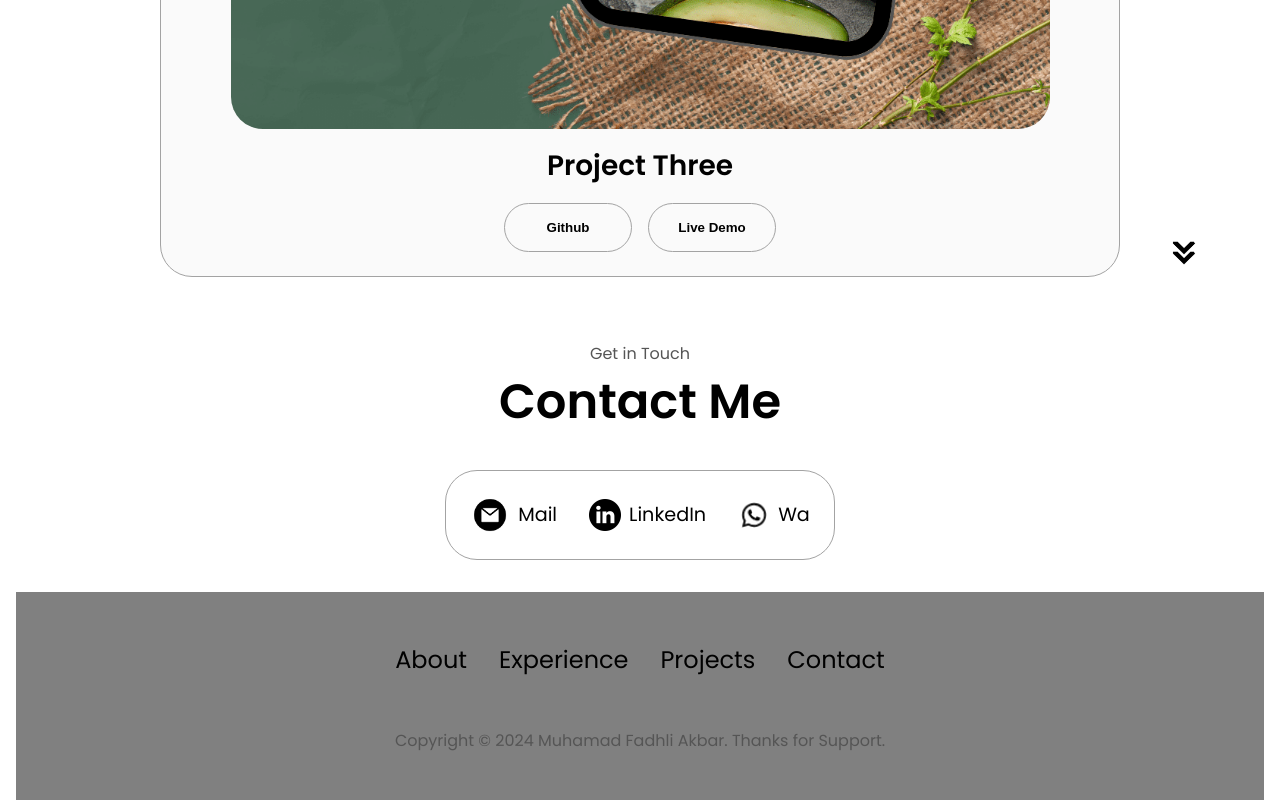
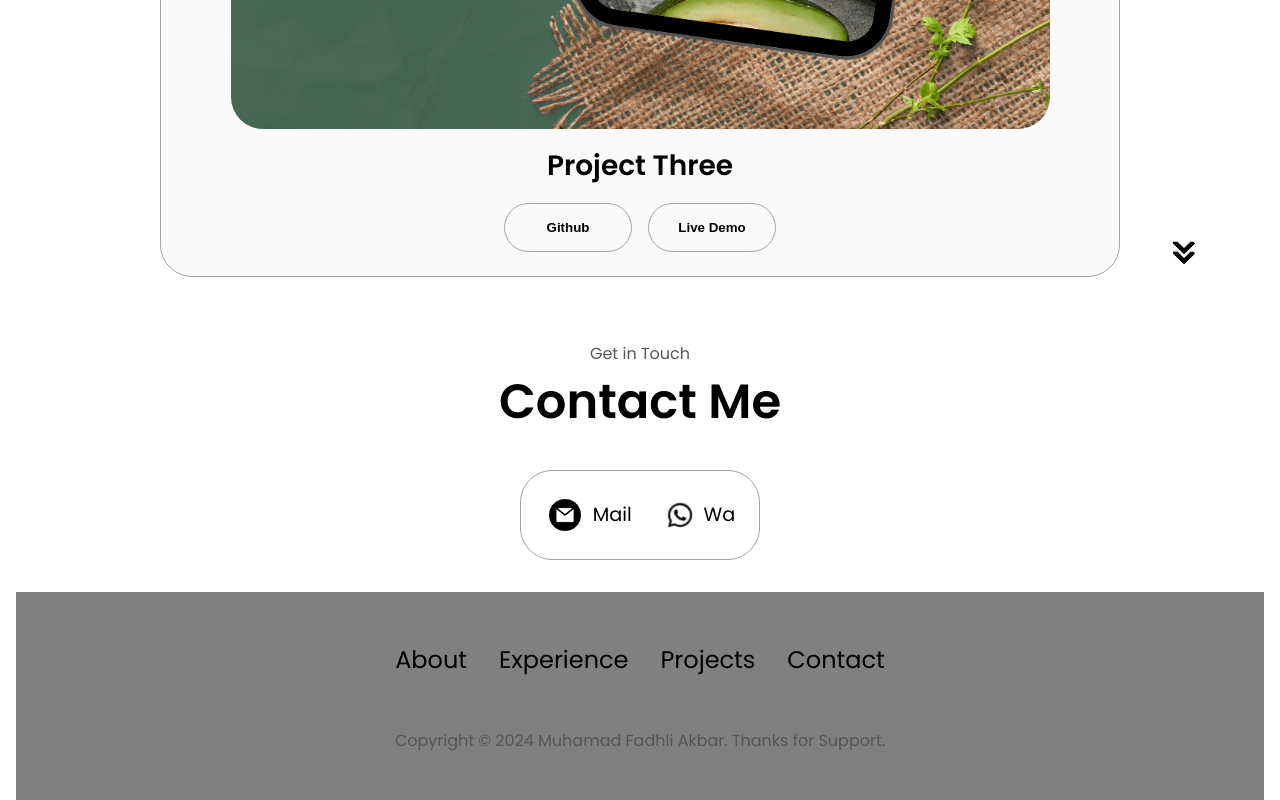
Before and after one commit to fdhliakbar/Portfolio-Website, a plain HTML site: page index.html in a window 1280 px wide. Shown: the part 3886-4686 px from the top of the page. Drawn offline with nearby package versions, Linux system fonts and the light colour scheme.

Commit message:
docs: Delete info contact(linkedin)

```diff
--- a/index.html
+++ b/index.html
@@ -380,20 +380,6 @@
         </div>
         <div class="contact-info-container">
           <img
-            src="./assets/linkedin.png"
-            alt="LinkedIn icon"
-            class="icon contact-icon"
-          />
-          <p>
-            <a
-              href="https://www.linkedin.com/in/muhamad-fadhli-akbar-a6961b307/"
-              target="_blank"
-              >LinkedIn</a
-            >
-          </p>
-        </div>
-        <div class="contact-info-container">
-          <img
             src="./assets/wa.png"
             alt="Whats App icon"
             class="icon contact-icon"
```
